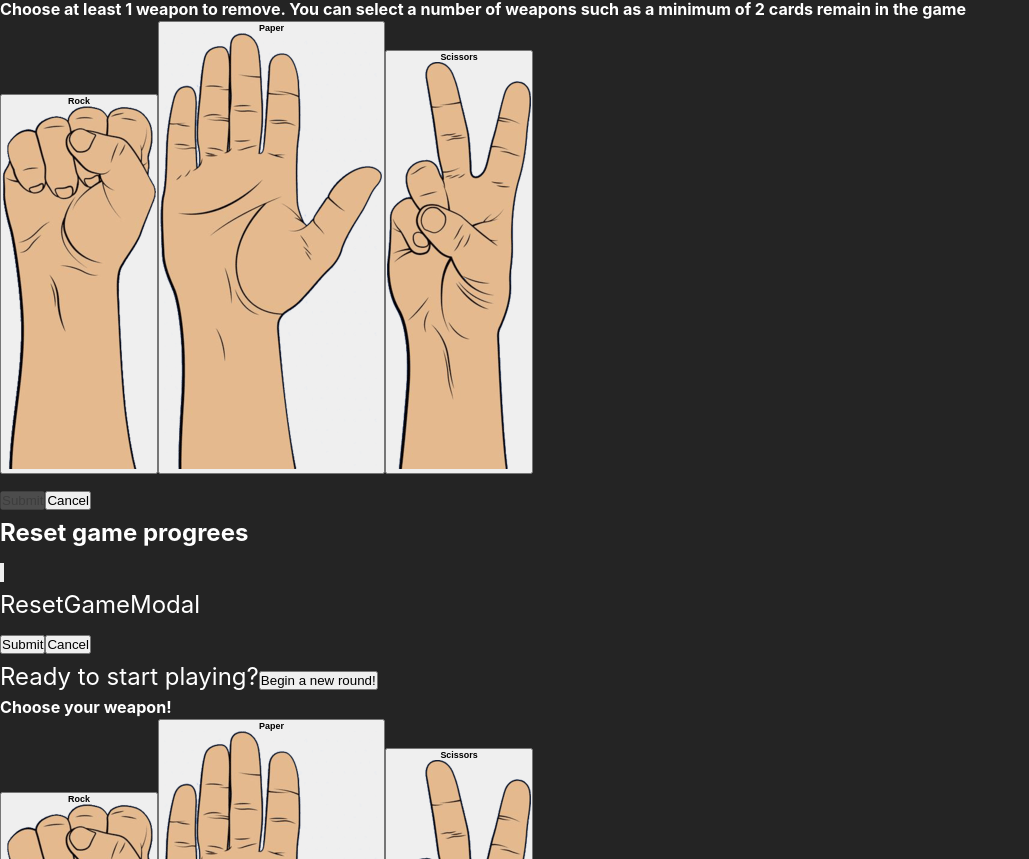
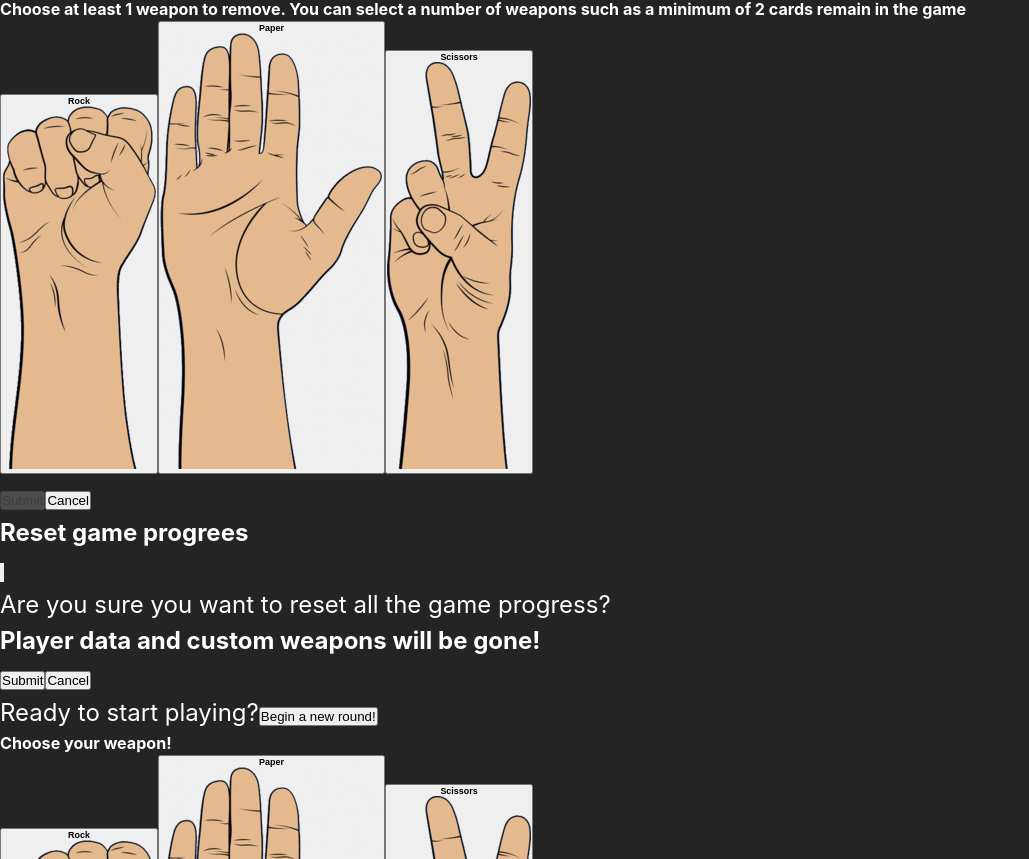
Before and after one commit to WhiteAdy/RPS-game-assignment, a React (Vite) app: page / in a window 1280 px wide. Shown: the part 1784-2643 px from the top of the page, without its empty margins (0-1029 px from the left). Built offline with nearby package versions, Linux system fonts and the light colour scheme.

Commit message:
finish reset game flow

```diff
--- /dev/null
+++ b/src/components/molecules/modals/ResetGameModal/ResetGameModal.module.scss
@@ -0,0 +1,10 @@
+.ResetGameProgress {
+    padding: var(--layout-padding);
+    border-radius: var(--border-radius);
+    text-align: center;
+    display: flex;
+    flex-direction: column;
+    justify-content: center;
+    align-items: center;
+    height: 100%;
+}
--- a/src/components/molecules/modals/ResetGameModal/ResetGameModal.tsx
+++ b/src/components/molecules/modals/ResetGameModal/ResetGameModal.tsx
@@ -1,10 +1,29 @@
 import { Modal } from 'components/molecules';
 import type { SidebarModal } from '../types';
+import { useGameContext } from 'hooks';
+import { DEFAULT_GAME_CONTEXT_VALUE } from 'contexts';
 
 export default function ResetGameModal({ isOpen, onClose }: SidebarModal) {
+    const { setWeapons, setGameHistory, showWelcomeModal } = useGameContext();
+
+    const onAcceptResetGame = () => {
+        setWeapons(DEFAULT_GAME_CONTEXT_VALUE.weapons);
+        setGameHistory(DEFAULT_GAME_CONTEXT_VALUE.gameHistory);
+        showWelcomeModal();
+        onClose?.();
+    };
+
     return (
-        <Modal title="Reset game progrees" isOpen={isOpen} onClose={onClose}>
-            ResetGameModal
+        <Modal
+            title="Reset game progrees"
+            isOpen={isOpen}
+            onClose={onClose}
+            onAccept={onAcceptResetGame}
+        >
+            <div className="ResetGameProgress">
+                <p>Are you sure you want to reset all the game progress?</p>
+                <strong>Player data and custom weapons will be gone!</strong>
+            </div>
         </Modal>
     );
 }
--- a/src/components/molecules/modals/ResetPlayerScoreModal/ResetPlayerScoreModal.tsx
+++ b/src/components/molecules/modals/ResetPlayerScoreModal/ResetPlayerScoreModal.tsx
@@ -17,10 +17,10 @@ export default function ResetPlayerScoreModal({ isOpen, onClose }: SidebarModal)
             onClose={onClose}
             onAccept={onAcceptResetScore}
         >
-            <form className="ResetPlayerScoreForm">
+            <div className="ResetPlayerScoreForm">
                 <p>Are you sure you want to reset the score for the following player?</p>
                 <strong>{currentPlayerName}</strong>
-            </form>
+            </div>
         </Modal>
     );
 }
--- a/src/components/molecules/modals/WelcomeModal/WelcomeModal.tsx
+++ b/src/components/molecules/modals/WelcomeModal/WelcomeModal.tsx
@@ -19,7 +19,10 @@ export default function WelcomeModal() {
 
     const onSubmitForm: FormEventHandler<HTMLFormElement> = (e) => {
         e.preventDefault();
-        if (playerName) onAccept();
+        if (playerName) {
+            onAccept();
+            setPlayerName('');
+        }
     };
 
     return (
--- a/src/contexts/index.ts
+++ b/src/contexts/index.ts
@@ -7,7 +7,7 @@ export type {
     PlayerData,
     WeaponRules,
 } from './GameContext/GameContext.types';
-export { DEFAULT_PLAYER_DATA } from './GameContext/GameContext.utils';
+export { DEFAULT_PLAYER_DATA, DEFAULT_GAME_CONTEXT_VALUE } from './GameContext/GameContext.utils';
 export type { Stage, GameAction, GameAreaState } from './GameAreaContext/GameAreaContext.types';
 export { INITIAL_GAME_AREA_STATE } from './GameAreaContext/GameAreaContext.utils';
 export { default as GameAreaContextProvider } from './GameAreaContext/GameAreaContext';
--- a/src/hooks/useGameContext/useGameContext.ts
+++ b/src/hooks/useGameContext/useGameContext.ts
@@ -100,5 +100,6 @@ export default function useGameContext() {
         editWeaponRules,
         findWeapon,
         setWeapons,
+        setGameHistory,
     };
 }
```
